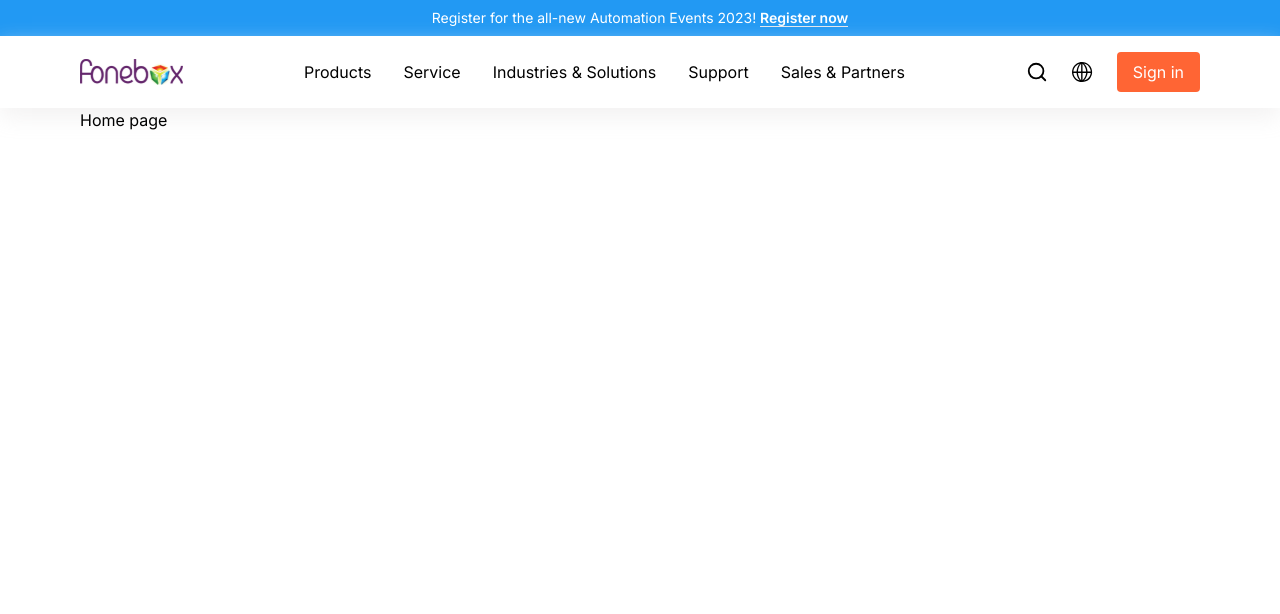
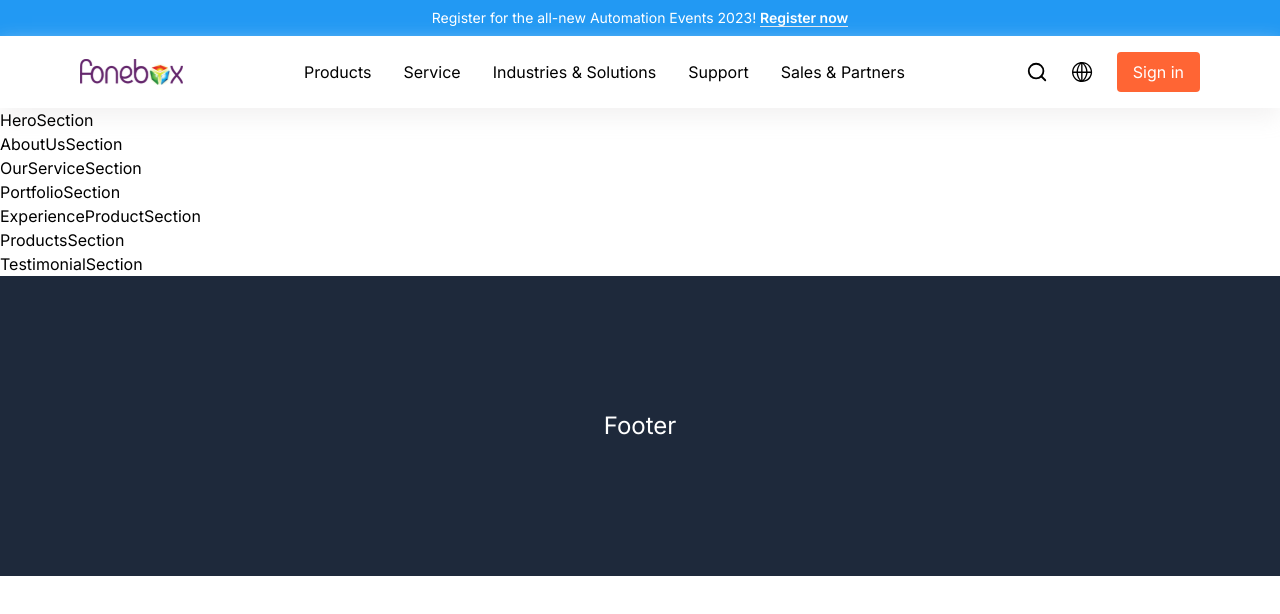
Before and after one commit to ahonkazi/fonebox-practice, a Next.js app: page / in a window 1280 px wide. Shown: the top 614 px of the page. Built offline with nearby package versions, Linux system fonts and the light colour scheme.

Commit message:
project initialized

```diff
--- a/src/app/(routes)/_home/HomePage.jsx
+++ b/src/app/(routes)/_home/HomePage.jsx
@@ -1,13 +1,24 @@
 import Header from '@/components/header/Header'
 import LayoutDefault from '@/layout/LayoutDefault'
 import React from 'react'
+import HeroSection from './_components/HeroSection/HeroSection'
+import AboutUsSection from './_components/AboutUsSection/AboutUsSection'
+import OurServiceSection from './_components/OurServiceSection/OurServiceSection'
+import PortfolioSection from './_components/PortfolioSection/PortfolioSection'
+import ExperienceProductSection from './_components/ExperienceProductSection/ExperienceProductSection'
+import ProductsSection from './_components/ProductsSection/ProductsSection'
+import TestimonialSection from './_components/TestimonialSection/TestimonialSection'
 
 const HomePage = () => {
     return (
         <LayoutDefault>
-            <div className="hero site-container h-[2000px]">
-                Home page
-            </div>
+            <HeroSection />
+            <AboutUsSection />
+            <OurServiceSection />
+            <PortfolioSection />
+            <ExperienceProductSection />
+            <ProductsSection />
+            <TestimonialSection />
         </LayoutDefault>
     )
 }
--- /dev/null
+++ b/src/app/(routes)/_home/_components/AboutUsSection/AboutUsSection.jsx
@@ -0,0 +1,9 @@
+import React from 'react'
+
+const AboutUsSection = () => {
+    return (
+        <div>AboutUsSection</div>
+    )
+}
+
+export default AboutUsSection
--- /dev/null
+++ b/src/app/(routes)/_home/_components/ExperienceProductSection/ExperienceProductSection.jsx
@@ -0,0 +1,9 @@
+import React from 'react'
+
+const ExperienceProductSection = () => {
+    return (
+        <div>ExperienceProductSection</div>
+    )
+}
+
+export default ExperienceProductSection
--- /dev/null
+++ b/src/app/(routes)/_home/_components/HeroSection/HeroSection.jsx
@@ -0,0 +1,9 @@
+import React from 'react'
+
+const HeroSection = () => {
+  return (
+    <div>HeroSection</div>
+  )
+}
+
+export default HeroSection
--- /dev/null
+++ b/src/app/(routes)/_home/_components/OurServiceSection/OurServiceSection.jsx
@@ -0,0 +1,9 @@
+import React from 'react'
+
+const OurServiceSection = () => {
+  return (
+    <div>OurServiceSection</div>
+  )
+}
+
+export default OurServiceSection
--- /dev/null
+++ b/src/app/(routes)/_home/_components/PortfolioSection/PortfolioSection.jsx
@@ -0,0 +1,9 @@
+import React from 'react'
+
+const PortfolioSection = () => {
+  return (
+    <div>PortfolioSection</div>
+  )
+}
+
+export default PortfolioSection
--- /dev/null
+++ b/src/app/(routes)/_home/_components/ProductsSection/ProductsSection.jsx
@@ -0,0 +1,9 @@
+import React from 'react'
+
+const ProductsSection = () => {
+  return (
+    <div>ProductsSection</div>
+  )
+}
+
+export default ProductsSection
--- /dev/null
+++ b/src/app/(routes)/_home/_components/TestimonialSection/TestimonialSection.jsx
@@ -0,0 +1,9 @@
+import React from 'react'
+
+const TestimonialSection = () => {
+    return (
+        <div>TestimonialSection</div>
+    )
+}
+
+export default TestimonialSection
--- /dev/null
+++ b/src/app/(routes)/about/page.jsx
@@ -0,0 +1,14 @@
+import LayoutDefault from '@/layout/LayoutDefault'
+import React from 'react'
+
+const page = () => {
+    return (
+        <LayoutDefault>
+            <div className="site-container">
+                sdfas
+            </div>
+        </LayoutDefault>
+    )
+}
+
+export default page
--- /dev/null
+++ b/src/app/(routes)/service/page.jsx
@@ -0,0 +1,9 @@
+import React from 'react'
+
+const page = () => {
+  return (
+    <div>page</div>
+  )
+}
+
+export default page
--- /dev/null
+++ b/src/components/Footer/Footer.jsx
@@ -0,0 +1,11 @@
+import React from 'react'
+
+const Footer = () => {
+    return (
+        <footer className='h-[300px] bg-slate-800 flex items-center justify-center text-white text-2xl'>
+            Footer
+        </footer>
+    )
+}
+
+export default Footer
--- a/src/layout/LayoutDefault.jsx
+++ b/src/layout/LayoutDefault.jsx
@@ -2,6 +2,7 @@ import Header from '@/components/header/Header'
 import React from 'react'
 import Provider from './Provider'
 import Sidebar from '@/components/sidebar/Sidebar'
+import Footer from '@/components/Footer/Footer'
 
 const LayoutDefault = ({ children }) => {
     return (
@@ -9,6 +10,7 @@ const LayoutDefault = ({ children }) => {
             <Header />
             <Sidebar />
             {children}
+            <Footer />
         </Provider>
     )
 }
```
